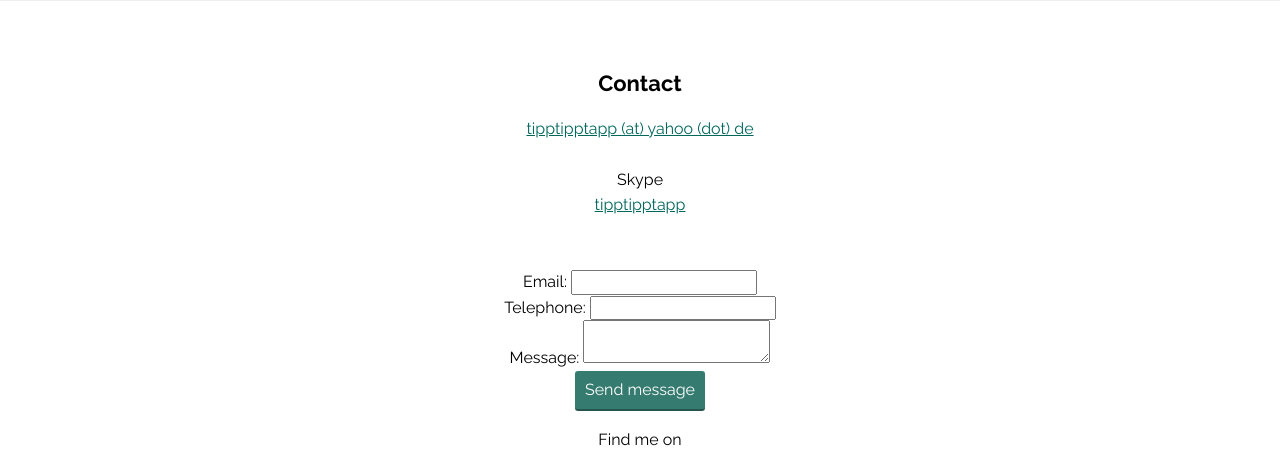
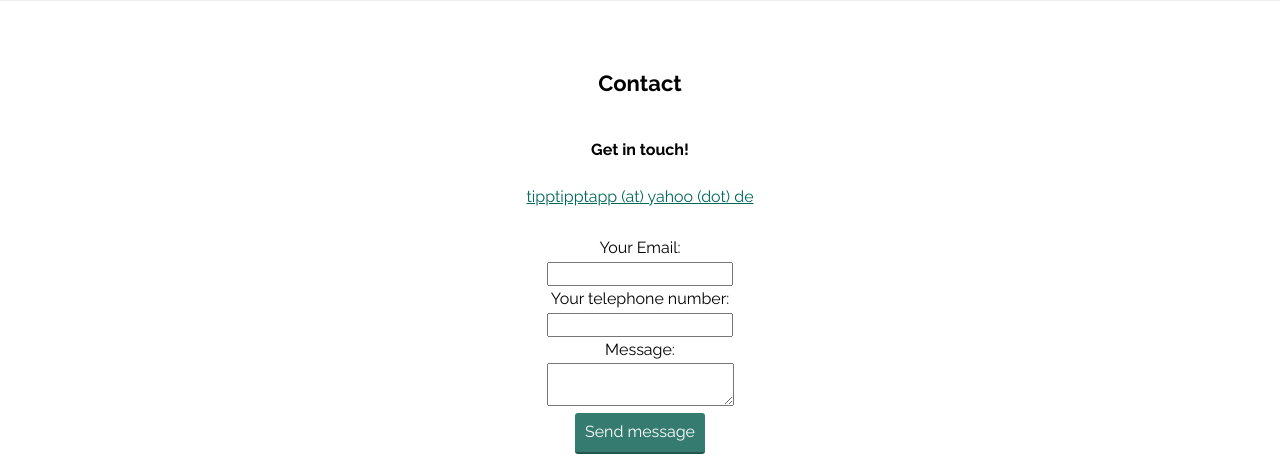
Before and after one commit to MareikeHavemann/portfolio-website, a plain HTML site: page contact.html in a window 1280 px wide. Shown: the part 114-570 px from the top of the page. Drawn offline with nearby package versions, Linux system fonts and the light colour scheme.

Commit message:
Updated contact-form

```diff
--- a/contact.html
+++ b/contact.html
@@ -31,19 +31,26 @@
       </ul>
     </nav>
   </header>
+
   <main class="contact-form">
     <h1>Contact</h1>
+    <h4>Get in touch!</h4>
+
     <a href="mailto:tipptipptapp@yahoo.de">tipptipptapp (at) yahoo (dot) de</a><br>
-    Skype <a href="skype:tipptipptapp">tipptipptapp</a><br><br>
     <form action="" method="post" id="contact-form">
-      <label class="standard-label" for="contact-email" id="standard-label">Email: </label>
+
+      <label class="standard-label" for="contact-email" id="standard-label">Your Email: <br></label>
       <input id="contact-email" type="email" required><br>
-      <label class="standard-label" for="contact-telephone">Telephone: </label>
+
+      <label class="standard-label" for="contact-telephone">Your telephone number: <br></label>
       <input id="contact-telephone" type="tel pattern=" \d{3}[\-]\d{3}[\-]\d{4}><br>
-      <label class="standard-label" for="text-message">Message: </label>
+
+      <label class="standard-label" for="text-message">Message: <br></label>
       <textarea maxlength="240" id="text-message" required></textarea><br>
       <input type="submit" value="Send message" class="button">
+
     </form>
+
   </main>
   <footer class="page-footer">
     <p>Find me on</p>
```
